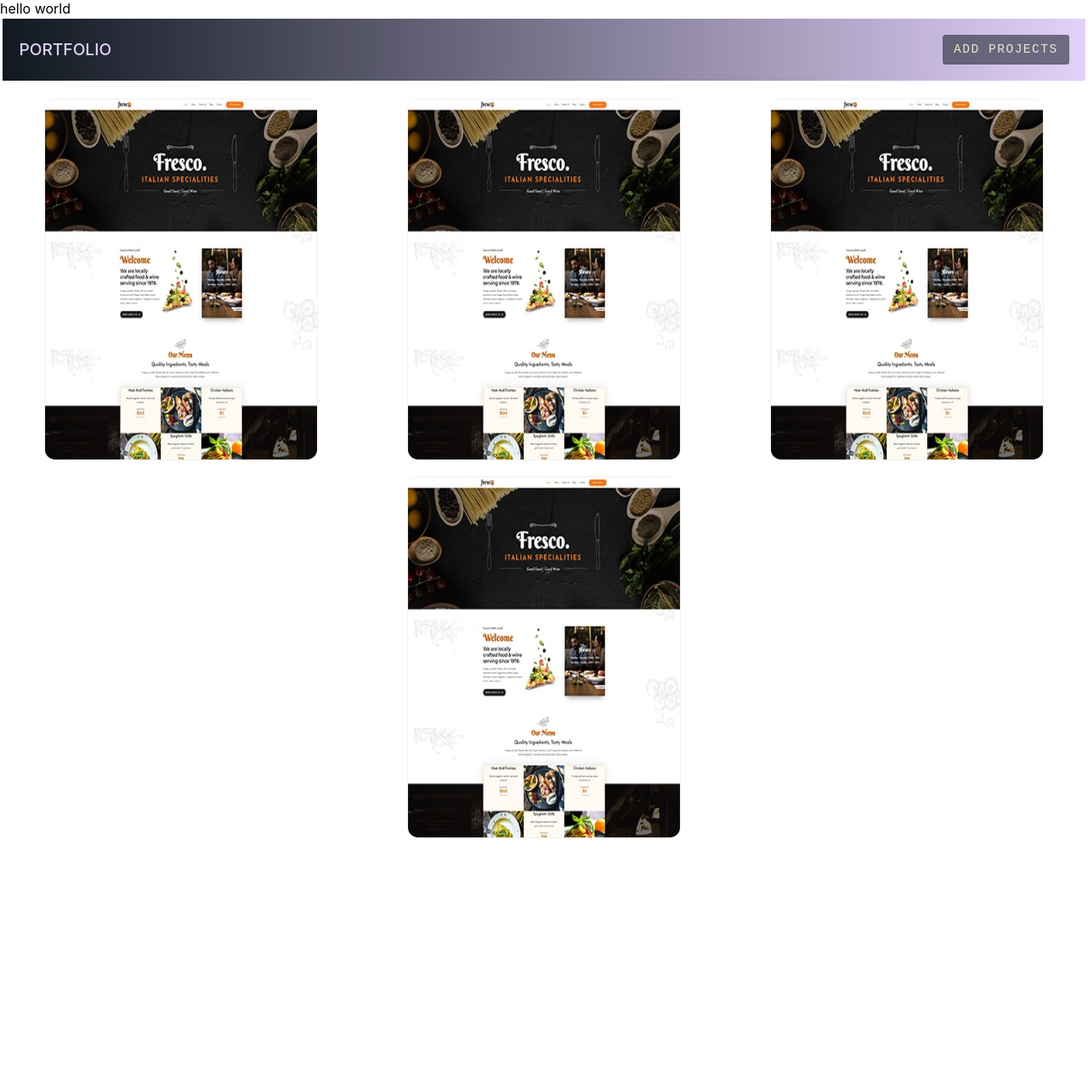
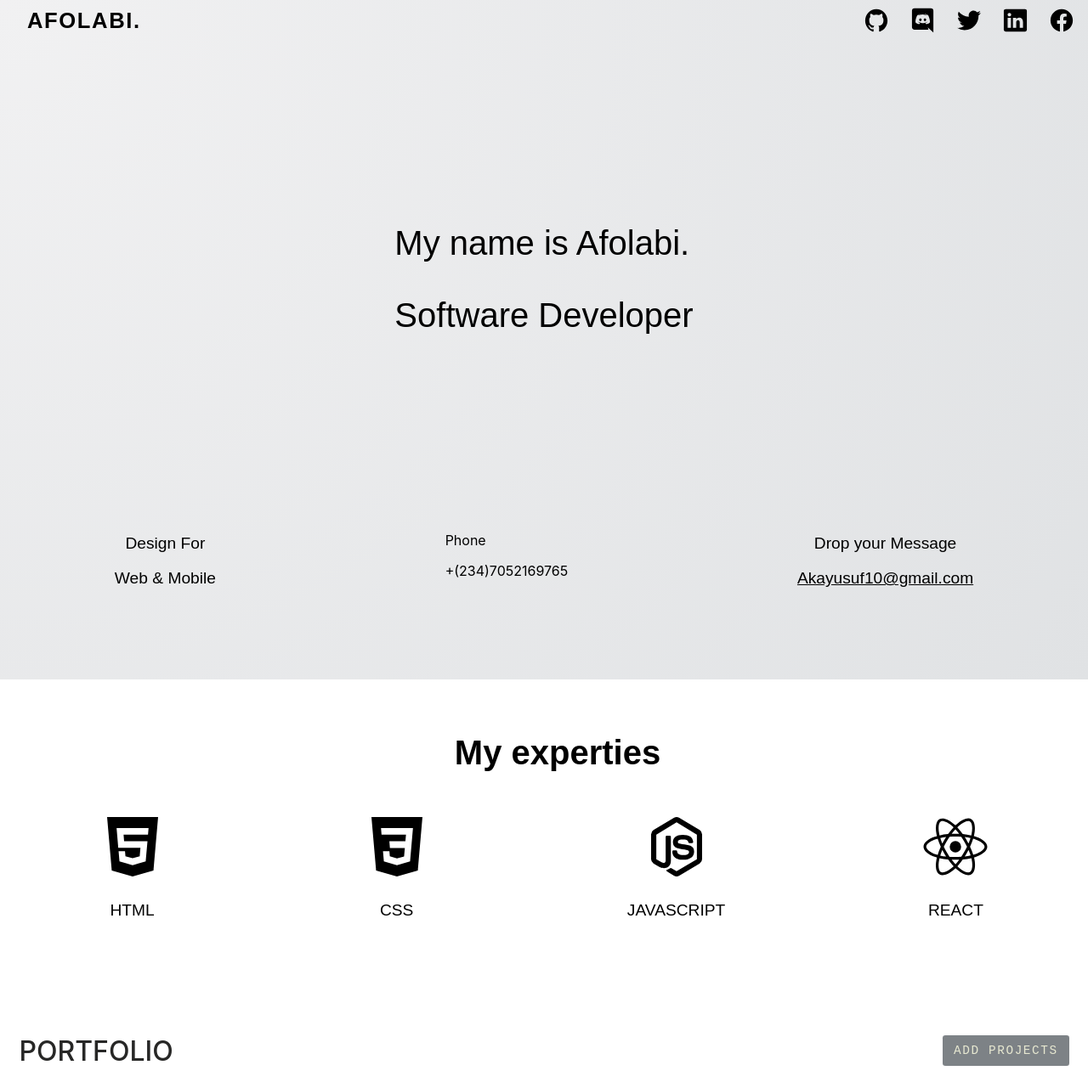
Before and after one commit to Akayusuf/portfolio-project, a React app: page / in a window 1280 px wide. Shown: the top 1274 px of the page at 85% size. Before the commit the page ends 987 px from the top, so only its background shows below. Built offline with nearby package versions, Linux system fonts and the light colour scheme.

Commit message:
adding the last functionality

```diff
--- a/src/components/Header/index.css
+++ b/src/components/Header/index.css
@@ -4,12 +4,12 @@
     justify-content: space-between;
     align-items: center;
     padding:1.2rem;
-    background:linear-gradient(90deg, #101820,#E2D1F9);
+
 }
 .header span{
-    font-size:1.2rem;
+    font-size:2rem;
     font-weight:500;
-    color:#E2D1F9;
+    color:#272726;
 }
 .header button{
     color:#E7E8D1;
--- /dev/null
+++ b/src/components/ProfilePage/index.css
@@ -0,0 +1,89 @@
+.container{
+    background: radial-gradient(circle at 0% 0.5%, rgb(241, 241, 242) 0.1%, rgb(224, 226, 228) 100.2%);
+    height:100vh;
+    margin-bottom: 4rem;
+}
+
+.nav{
+    display: flex;
+    justify-content: space-between;
+    align-items: center;
+}
+
+.nav-name{
+    margin:0.5rem 2rem;
+    font-size:1.6rem;
+    font-family: 'Kanit', sans-serif;
+    font-weight: 600;
+    letter-spacing: 0.1rem;
+}
+
+.logo{
+    display: flex;
+    gap:1.5rem;
+    justify-content: center;
+    align-items: center;
+    margin-right:1rem;
+}
+.icon{
+    height:3rem;
+    width:1.9rem;
+}
+.intro{
+    width:50rem;
+    margin:11rem auto;
+    display: flex;
+    gap:1rem;
+    justify-content:center;
+    align-items: center;
+}
+
+.intro-img{
+    width:25rem;
+}
+
+.intro-name{
+    font-size:2.5rem;
+    font-family: 'kanit', sans-serif;
+}
+
+.contacts{
+    display:flex;
+    justify-content: space-around;
+}
+.icon1{
+    height:1.2rem;
+    width:2rem
+}
+.design p{
+    text-align: center;
+    font-size: 1.2rem;
+    font-family:'kanit', sans-serif;
+}
+.design a{
+    color:black;
+}
+
+.experties{
+    display: flex;
+    justify-content: space-around;
+    text-align: center;
+    font-size: 1.2rem;
+    font-family:'kanit', sans-serif;
+}
+.exp{
+    font-size:2.5rem;
+    margin-left: 2rem;
+    margin-bottom: 3rem;
+    font-family:'kanit', sans-serif;
+    text-align: center;
+}
+
+.exp1{
+    margin-bottom: 6rem;
+}
+
+.icon2{
+    height: 5rem;
+    width: 5rem;
+}
--- /dev/null
+++ b/src/components/ProfilePage/index.js
@@ -0,0 +1,76 @@
+import './index.css'
+import css3 from '../../images/logo-css3.svg'
+import html from '../../images/logo-html5.svg'
+import node from '../../images/logo-nodejs.svg'
+import react from '../../images/logo-react.svg'
+import git from '../../images/logo-github.svg'
+import discord from '../../images/logo-discord.svg'
+import twitter from '../../images/logo-twitter.svg'
+import linkedin from '../../images/logo-linkedin.svg'
+import facebook from '../../images/logo-facebook.svg'
+
+const ProfilePage = () => {
+    return(
+        <div>
+            <div className = 'container'>
+                <div className="nav">
+                    <h1 className="nav-name">AFOLABI.</h1>
+                    <div className="logo">
+                    <img src={git} atl='logos' className='icon'/>
+                    <img src={discord} atl='logos' className='icon' />
+                    <img src={twitter} atl='logos' className='icon' />
+                    <img src={linkedin} atl='logos' className='icon' />
+                    <img src={facebook} atl='logos' className='icon' />
+                    </div>
+                </div>
+
+                <div className="intro">
+                    <div className="intro-name">
+                        <p> My name is Afolabi.</p>
+                        <p>Software Developer</p>
+                    </div>
+                </div>
+
+                <div className="contacts">
+                    <div className="design">
+                        <p className="option"> Design For</p>
+                        <p>Web & Mobile</p>
+                    </div>
+                    <div classNames="design">
+                        <p className="option"> Phone</p>
+                        <p>+(234)7052169765</p>
+                    </div>
+                    <div className="design">
+                        <p className="option"> Drop your Message</p>
+                        <p><a href="xxx">Akayusuf10@gmail.com</a></p>
+                    </div>
+                </div>
+            </div>
+
+            <div class="exp1">
+                <h1 class="exp">My experties</h1>
+                <div class="experties">
+                    <div class="html">
+                    <img src={html} alt="css" className='icon2' />
+                        <p>HTML</p>
+                    </div>
+                    <div class="css">
+                        <img src={css3} alt="css" className='icon2' />
+                        <p>CSS</p>
+                    </div>
+                    <div class="js">
+                    <img src={node} alt="css" className='icon2' />
+                        <p>JAVASCRIPT</p>
+                    </div>
+                    <div class="react">
+                    <img src={react} alt="css" className='icon2' />
+                        <p>REACT</p>
+                    </div>
+                </div>
+            </div>
+        </div>
+    )
+
+};
+
+     export default ProfilePage;
--- a/src/components/Project/index.css
+++ b/src/components/Project/index.css
@@ -9,6 +9,7 @@
     justify-content: space-between;
     perspective: 62.5rem;
     overflow: hidden;
+    margin-bottom: 1rem;
 }
 
 .front-flip img{
--- a/src/components/projectPage/index.js
+++ b/src/components/projectPage/index.js
@@ -2,11 +2,12 @@ import Header from '../Header'
 import Project from '../Project'
 import projects from '../../mocks'
 import './index.css'
+import ProfilePage from '../ProfilePage'
 
 const ProjectPage = () => {
     return (
         <div>
-            <div>hello world</div>
+            <ProfilePage />
             <Header />
 
              <div className="projectPage">{projects.map((index) => {
```
Also changed, not shown: src/components/projectPage/index.css (line endings or trailing spaces), src/images/call-outline.svg (added), src/images/desktop-outline.svg (added), src/images/logo-css3.svg (added), src/images/logo-discord.svg (added), src/images/logo-facebook.svg (added), src/images/logo-github.svg (added), src/images/logo-html5.svg (added), src/images/logo-linkedin.svg (added), src/images/logo-nodejs.svg (added), src/images/logo-react.svg (added), src/images/logo-twitter.svg (added), src/images/mail-outline.svg (added).
